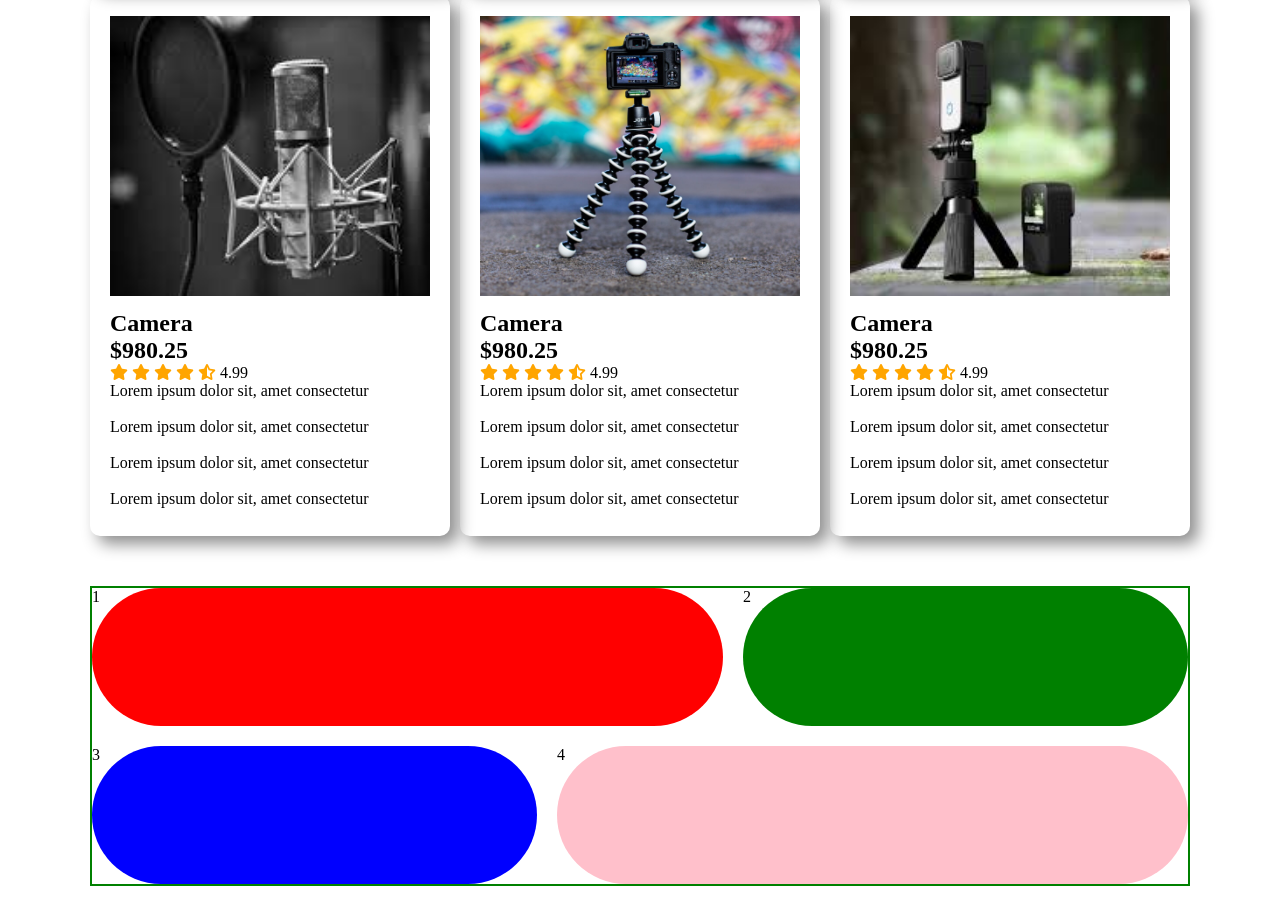
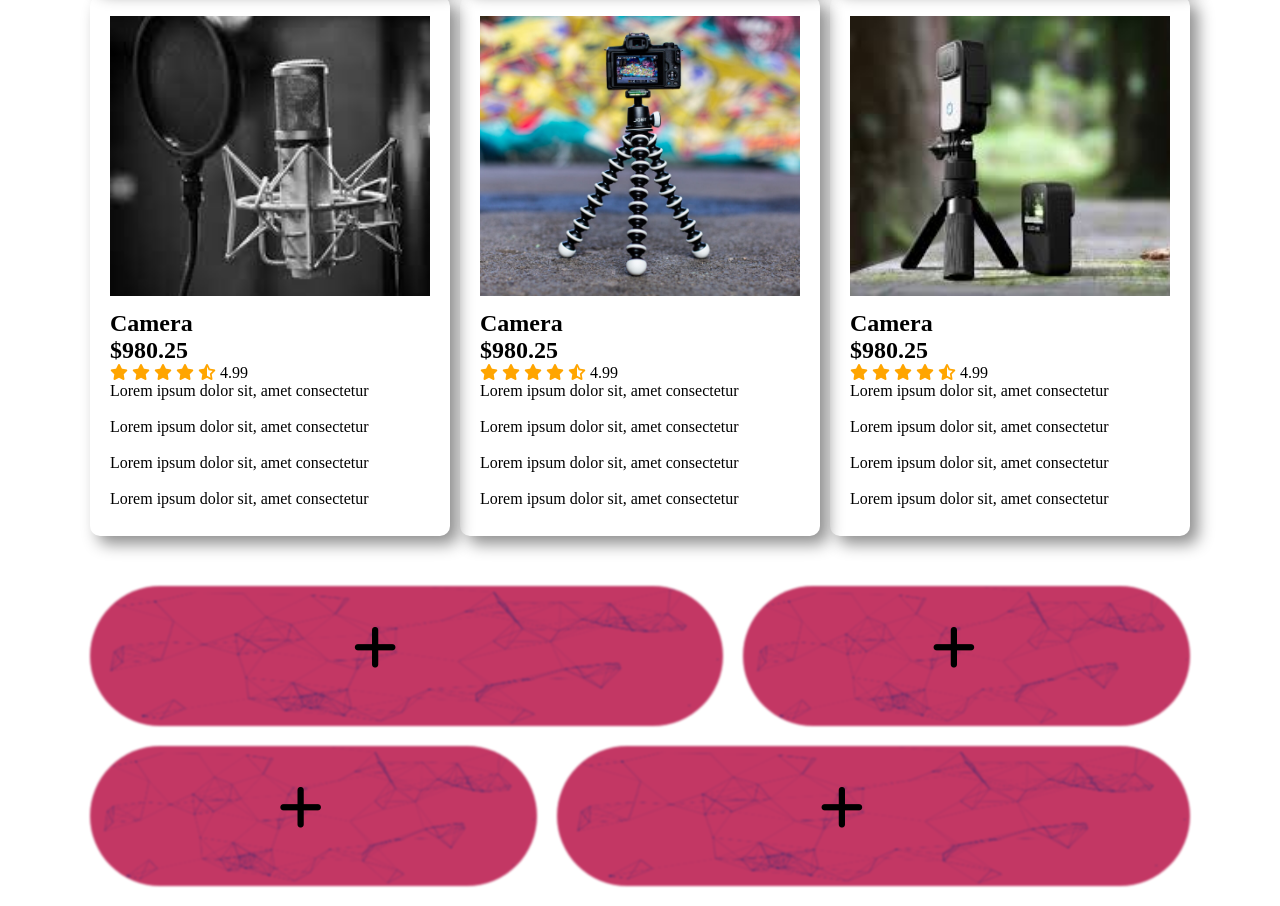
Before and after one commit to SORKARSIFAT/electric-builders, a plain HTML site: page index.html in a window 1280 px wide. Shown: the part 1072-1978 px from the top of the page. Drawn offline with Linux system fonts and the light colour scheme.

Commit message:
end odbut section

```diff
--- a/index.html
+++ b/index.html
@@ -191,10 +191,22 @@
           <!-- odvut section starts -->
            <section>
             <div class="odvut-main">
-                <div class="odvut-child-1">1</div>
-                <div class="odvut-child-2">2</div>
-                <div class="odvut-child-3">3</div>
-                <div class="odvut-child-4">4</div>
+                <div class="odvut-child-1">
+               <img src="/images/cool-background.png" alt="" srcset="">
+               <span class="icon"><i class="fa-solid fa-plus"></i></span>
+                </div>
+                <div class="odvut-child-2">
+                    <img src="/images/cool-background.png" alt="" srcset="">
+                    <span class="icon"><i class="fa-solid fa-plus"></i></span>
+                </div>
+                <div class="odvut-child-3">
+                    <img src="/images/cool-background.png" alt="" srcset="">
+                    <span class="icon"><i class="fa-solid fa-plus"></i></span>
+                </div>
+                <div class="odvut-child-4">
+                    <img src="/images/cool-background.png" alt="" srcset="">
+                    <span class="icon"><i class="fa-solid fa-plus"></i></span>
+                </div>
 
             </div>
            </section>
--- a/responsive.css
+++ b/responsive.css
@@ -53,16 +53,25 @@
    grid-template-columns: repeat(1,1fr);
   }
 
+
   .odvut-child-1{
    grid-column: 1/span 12;
+   grid-row: auto;
+
   }
   .odvut-child-2{
    grid-column: 1/span 12;
+ grid-row: auto;
+
+
   }
   .odvut-child-3{
    grid-column: 1/span 12;
+   grid-row: auto;
   }
   .odvut-child-4{
    grid-column: 1/span 12;
+  grid-row: auto;
+
   }
 }
--- a/style.css
+++ b/style.css
@@ -122,34 +122,56 @@
 }
 
 
-/* ?odvut section x=css */
+/* odvut section css */
 .odvut-main{
-    border: 2px solid green;
-    min-height: 300px;
+
+    height: 300px;
     margin-top: 50px;
     display: grid;
     grid-template-columns: repeat(12,1fr);
+    grid-template-rows: repeat(12,1fr);
     margin-bottom: 20px;
     gap: 20px;
 
 }
 .odvut-child-1{
-    background-color: red;
+   position: relative;
     grid-column: 1/span 7;
+   grid-row: 1/span 6;
     border-radius: 70px;
 }
 .odvut-child-2{
-background-color: green;
+position: relative;
 grid-column: 8/span 5;
+grid-row: 1/span 6;
+
 border-radius: 70px;
 }
 .odvut-child-3{
-background-color: blue;
+position: relative;
 grid-column: 1/span 5;
+grid-row: 7/span 6;
+
 border-radius: 70px;
 }
 .odvut-child-4{
-background-color: pink;
+
+position: relative;
 grid-column: 6/span 7;
 border-radius: 70px;
+grid-row: 7/span 6;
 }
+
+.odvut-main img{
+    width: 100%;
+    height: 100%;
+    border-radius: 70px;
+    filter: blur(1px);
+}
+.icon{
+    color:black;
+    font-size:50px ;
+    position: absolute;
+    top: 24%;
+    left: 40%;
+}
```
Also changed, not shown: images/cool-background.png (added).
